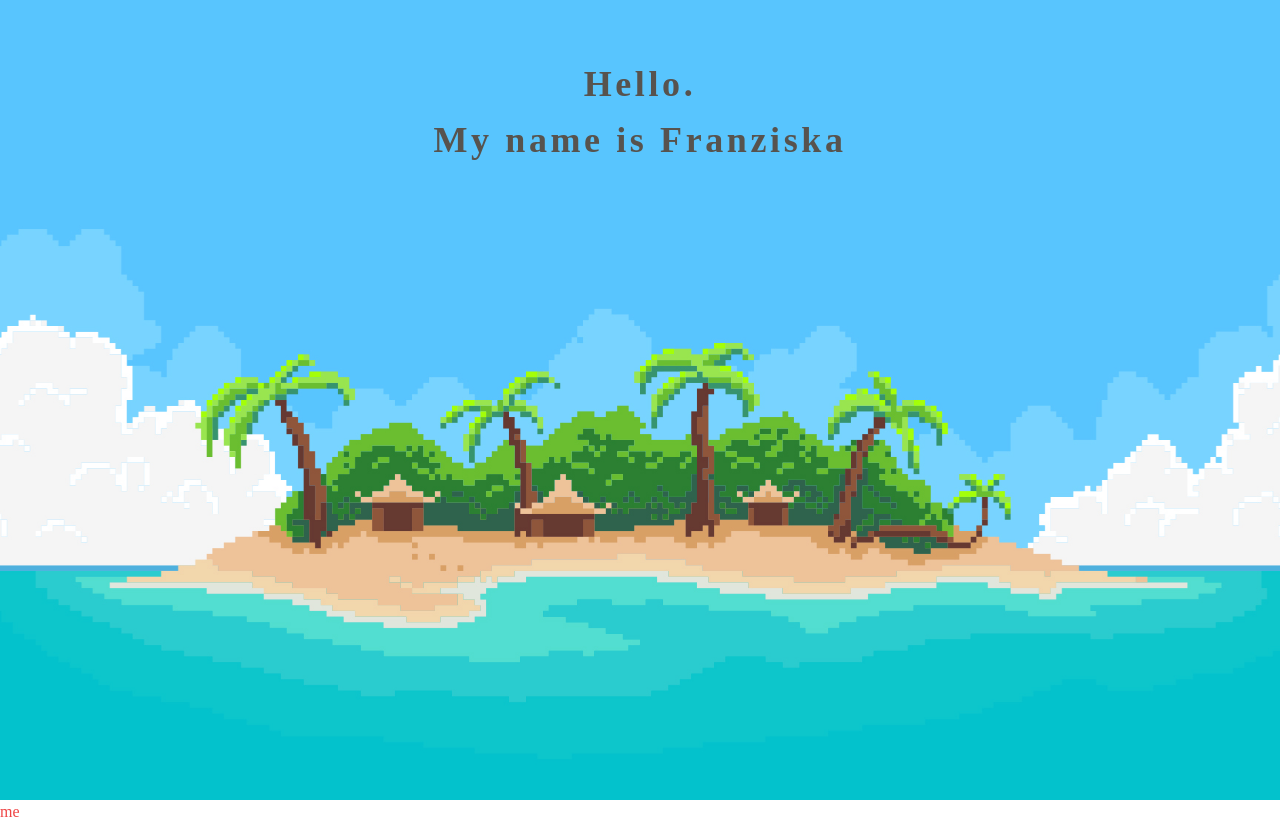
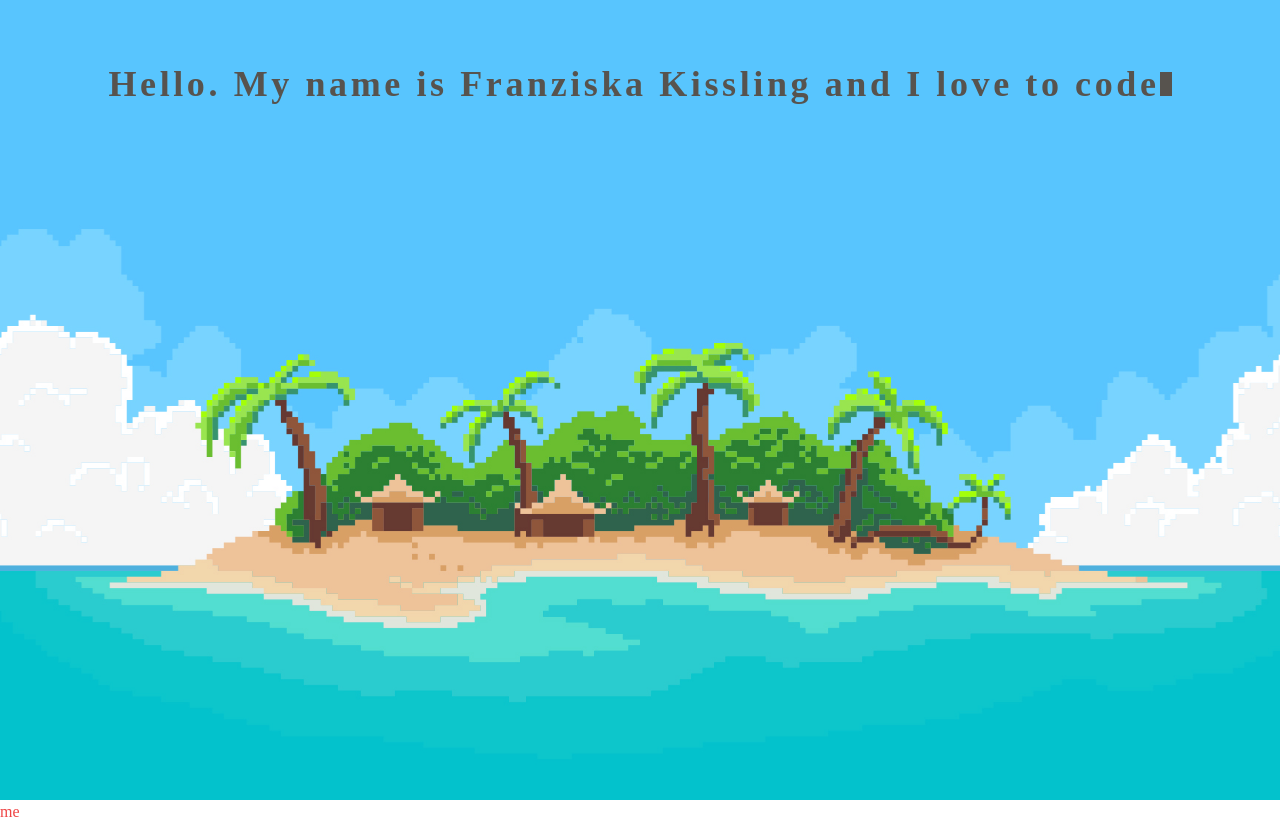
Before and after one commit to FrankieSlinn/frankissling, a React (Create React App) app: page /#/ in a window 1280 px wide. Built offline with nearby package versions, Linux system fonts and the light colour scheme.

Commit message:
cursors flashing right

```diff
--- a/src/Components/Homepage/Homepage.js
+++ b/src/Components/Homepage/Homepage.js
@@ -7,27 +7,29 @@ const island = require('../../images/island.jpg');
 
 export default function Homepage() {
 
-  const [cursorVisible, setCursorVisible] = useState(true);
+  const [cursor1Visible, setCursor1Visible] = useState(true);
+  const [cursor2Visible, setCursor2Visible] = useState(false);
   const [introVisible, setIntroVisible] = useState(false);
-  const introText = "Hello.\nMy name is Franziska Kissling.\nI love to code.";
+  const introText = "Hello. My name is Franziska Kissling and I love to code.";
   const [typedText, setTypedText] = useState('');
 
   useEffect(() => {
-    // Animation for cursor effect
-    const cursorAnimationInterval = setInterval(() => {
-      setCursorVisible(prevVisible => !prevVisible);
+    // Animation for the first cursor effect
+    const cursor1AnimationInterval = setInterval(() => {
+      setCursor1Visible(prevVisible => !prevVisible);
     }, 500);
 
     // Show the intro after 4 seconds
     const showIntroTimer = setTimeout(() => {
-      setCursorVisible(false);
+      setCursor1Visible(false);
+      setCursor2Visible(true);
       setIntroVisible(true);
-      clearInterval(cursorAnimationInterval); // Clear the cursor animation interval
+      clearInterval(cursor1AnimationInterval); // Clear the first cursor animation interval
       startTyping();
-    }, 3500);
+    }, 4000);
 
     return () => {
-      clearInterval(cursorAnimationInterval);
+      clearInterval(cursor1AnimationInterval);
       clearTimeout(showIntroTimer);
     };
   }, []);
@@ -40,32 +42,43 @@ export default function Homepage() {
         currentIndex++;
       } else {
         clearInterval(typingInterval);
+        // Start the continuously flashing cursor at the end
+        startFlashingCursor();
       }
     }, 70); // Adjust typing speed here
   };
 
+  const startFlashingCursor = () => {
+    setInterval(() => {
+      setCursor2Visible(prevVisible => !prevVisible);
+    }, 500);
+  };
+
   // Cursor display style
-  const cursorStyle = {
-    display: cursorVisible ? 'inline-block' : 'none'
+  const cursor1Style = {
+    display: cursor1Visible ? 'inline-block' : 'none'
+  };
+  const cursor2Style = {
+    display: cursor2Visible ? 'inline-block' : 'none'
   };
 
   // Intro display style
   const introStyle = {
-    display: introVisible ? 'block' : 'none'
+    display: introVisible ? 'inline-block' : 'none'
   };
 
   return (
     <div className="h-screen flex items-center justify-center bg-cover bg-center bg-no-repeat" style={{ backgroundImage: `url(${island})` }}>
       <p id="intro" className="tracking-widest font-handjet font-bold absolute top-14 text-4xl text-center leading-[3.5rem]">
-        <span id="cursor" style={cursorStyle} className="before:w-3 before:h-6 before:bg-stone-600 before:inline-block animate-cursorAnimation"></span>
+        <span id="cursor" style={cursor1Style} className="before:w-3 before:h-6 before:bg-stone-600 before:inline-block animate-cursorAnimation"></span>
         <span style={introStyle} className="intro-text">
           {typedText.split('\n').map((line, index) => (
             <React.Fragment key={index}>
               {line}
-              <br />
             </React.Fragment>
           ))}
         </span>
+        <span id="cursor2" style={cursor2Style} className="before:w-3 before:h-6 before:bg-stone-600 before:inline-block animate-cursorAnimation"></span>
       </p>
     </div>
   );
```
